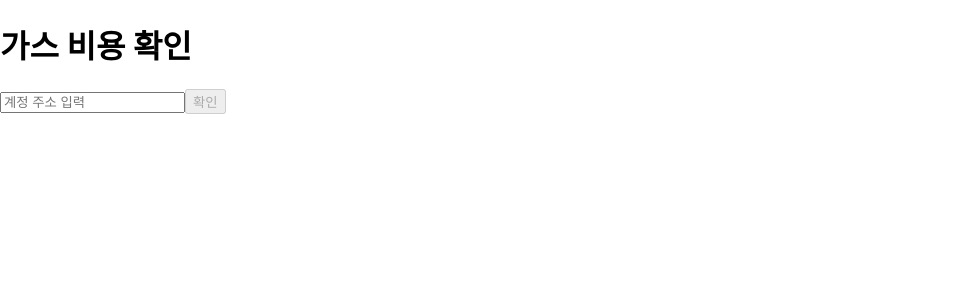
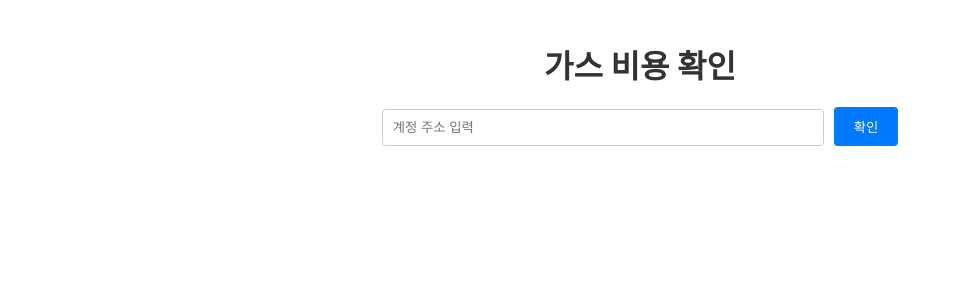
Before and after one commit to hereokay/gas-front, a React (Create React App) app: page / in a window 1280 px wide. Shown: the top 300 px of the page, without its empty margins (0-961 px from the left). Built offline with nearby package versions, Linux system fonts and the light colour scheme.

Commit message:
UI: 기본적인 css 추가

```diff
--- a/src/App.jsx
+++ b/src/App.jsx
@@ -1,5 +1,7 @@
 import React, { useState } from 'react';
 import axios from 'axios';
+import './GasCostChecker.css'; // 스타일시트 임포트
+
 
 function GasCostChecker() {
   const [address, setAddress] = useState('');
@@ -26,22 +28,28 @@ function GasCostChecker() {
   };
 
   return (
-    <div>
-      <h1>가스 비용 확인</h1>
+    <div className="container">
+      <h1 className="title">가스 비용 확인</h1>
+      <div className="input-group">
         <input
           type="text"
           placeholder="계정 주소 입력"
           value={address}
           onChange={(e) => setAddress(e.target.value)}
+          className="input-field"
         />
-      <button onClick={checkGasCost} disabled={isLoading || !address}>
+        <button onClick={checkGasCost} disabled={isLoading || !address} className="check-button">
           확인
         </button>
+      </div>
+      <div className="result">
         {isLoading && <p>로딩 중...</p>}
         {spendGasUSDT !== null && <p>사용된 가스 비용 (USDT): {spendGasUSDT} USDT</p>}
-      {error && <p>{error}</p>}
+        {error && <p className="error-message">{error}</p>}
+      </div>
     </div>
   );
 }
 
+
 export default GasCostChecker;
--- /dev/null
+++ b/src/GasCostChecker.css
@@ -0,0 +1,44 @@
+.container {
+    max-width: 600px;
+    margin: 0 auto;
+    padding: 20px;
+    text-align: center;
+  }
+
+  .title {
+    color: #333;
+    margin-bottom: 20px;
+  }
+
+  .input-group {
+    margin-bottom: 15px;
+  }
+
+  .input-field {
+    padding: 10px;
+    width: 70%;
+    margin-right: 10px;
+    border: 1px solid #ccc;
+    border-radius: 4px;
+  }
+
+  .check-button {
+    padding: 10px 20px;
+    border: none;
+    background-color: #007bff;
+    color: white;
+    border-radius: 4px;
+    cursor: pointer;
+  }
+
+  .check-button:hover {
+    background-color: #0056b3;
+  }
+
+  .result {
+    margin-top: 20px;
+  }
+
+  .error-message {
+    color: red;
+  }
```
Lines whose indentation alone changed are shown as unchanged.
